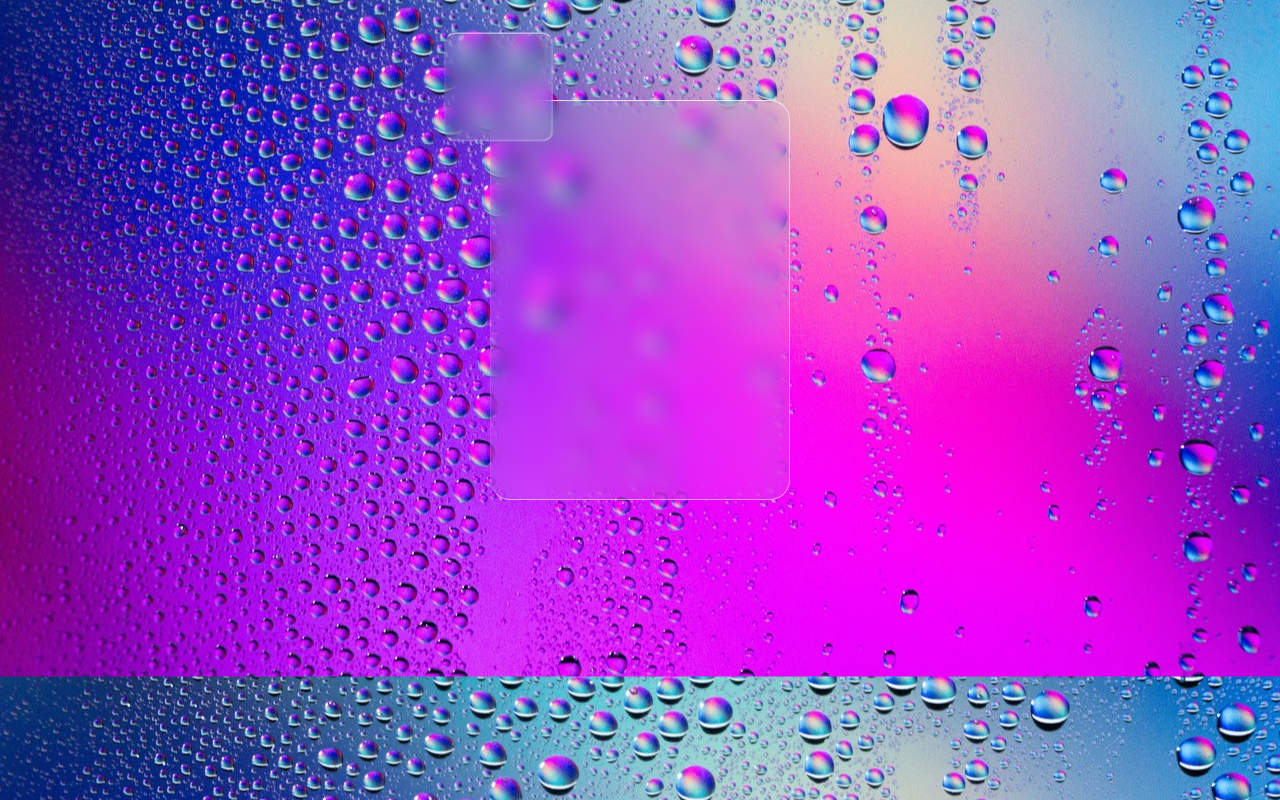
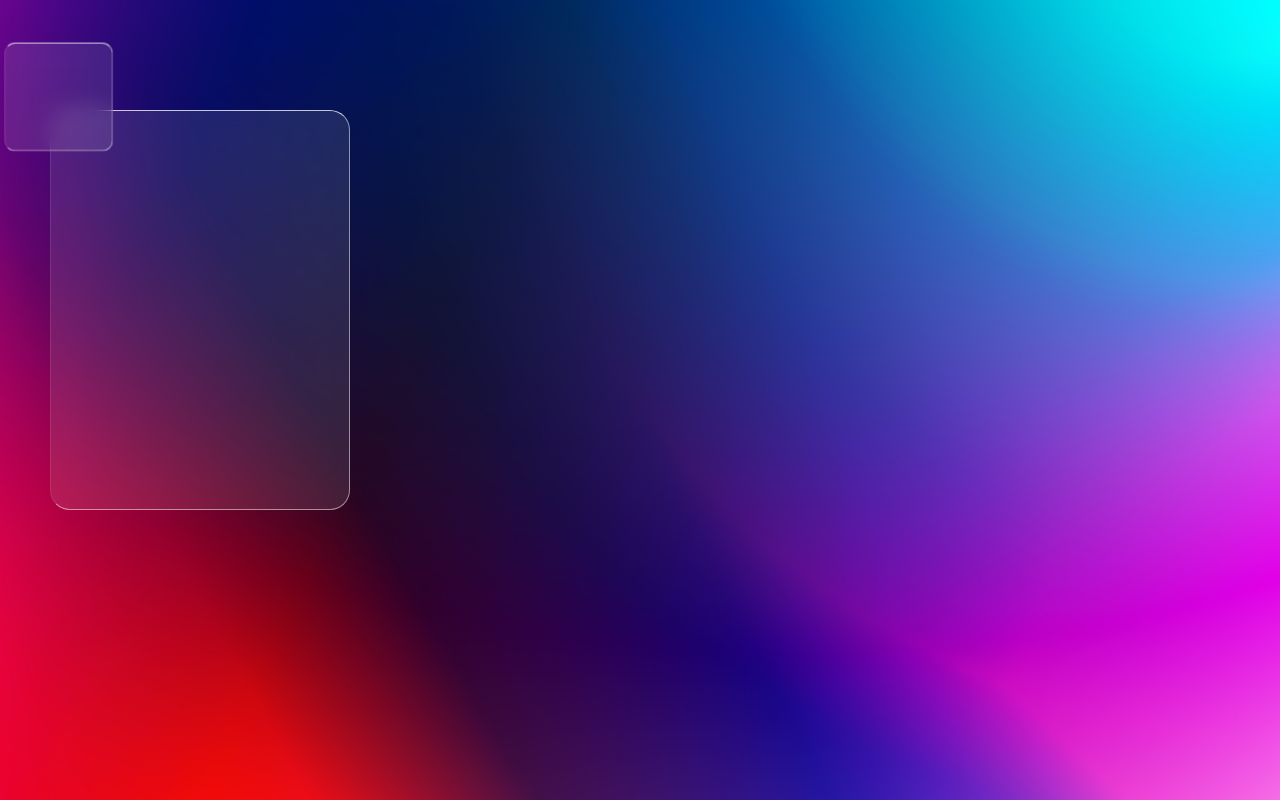
Before and after one commit to OscarNii/Gradient-Card, a plain HTML site: page index.html in a window 1280 px wide. Drawn offline with nearby package versions, Linux system fonts and the light colour scheme.

Commit message:
box shadow commit

```diff
--- a/style.css
+++ b/style.css
@@ -6,17 +6,18 @@
 }
 body {
   display: flex;
-  justify-content: center;
-  align-items: center;
-  min-width: 100vh;
-  background: url(assets/waterdrops.jpeg);
+  justify-content: flex-start;
+  min-width: 150vh;
+  background: url(assets/codioful.jpg);
   background-size: cover;
-  background-position: center;
+  background-position: inherit;
 }
 .box {
   position: relative;
   border-radius: 20px;
   transform-style: preserve-3d;
+  left: 50px;
+  top: 10px;
 }
 .box .card {
   position: relative;
@@ -45,4 +46,5 @@ body {
     border-top: 1px solid rgba(255, 255, 255, 0.75);
     border-left: 1px solid rgba(255, 255, 255, 0.1);
     border-radius: 10px;
+    box-shadow: 0 25px 45px rgb;
 }
```
Also changed, not shown: assets/codioful.jpg (renamed from assets/codioful-formerly-gradienta-G084bO4wGDA-unsplash.jpg).
